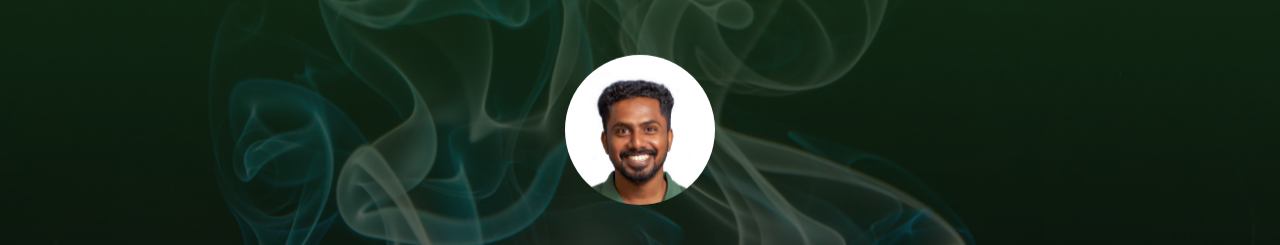
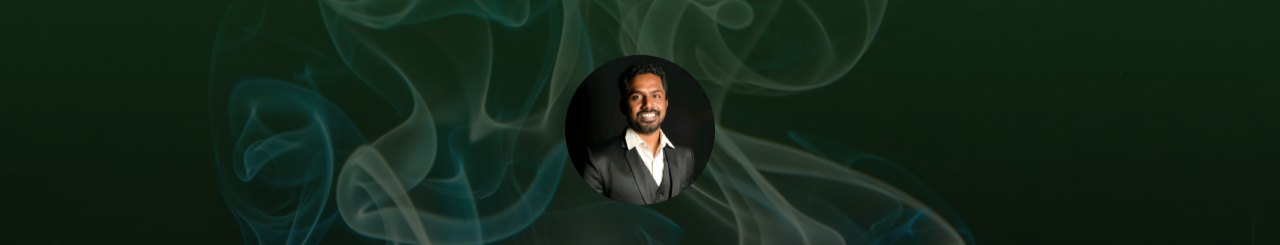
Before and after one commit to premchandcp/premchandcp.github.io, a plain HTML site: page index.html in a window 1280 px wide. Shown: the part 65-310 px from the top of the page. Drawn offline with Linux system fonts and the light colour scheme.

Commit message:
index.html

```diff
--- a/index.html
+++ b/index.html
@@ -49,7 +49,7 @@
       <div class="page-header-image" data-parallax="true" style="background-image: url('Flame.jpg')"></div>
       <div class="container">
         <div class="content-center">
-          <div class="cc-profile-image"><a href="#"><img src="Premchand_Bio.jpg" alt="Image"/></a></div>
+          <div class="cc-profile-image"><a href="#"><img src="Prem_ASME.png" alt="Image"/></a></div>
           <div class="h2 title">Premchand CP</div>
           <p class="category text-white">Post Doctoral Research Associate</p><a class="btn btn-primary smooth-scroll mr-2" href="#contact" data-aos="zoom-in" data-aos-anchor="data-aos-anchor">Hire Me</a><a class="btn btn-primary" href="Premchand_CP_CV.pdf" data-aos="zoom-in" data-aos-anchor="data-aos-anchor">Download CV</a>
         </div>
```
